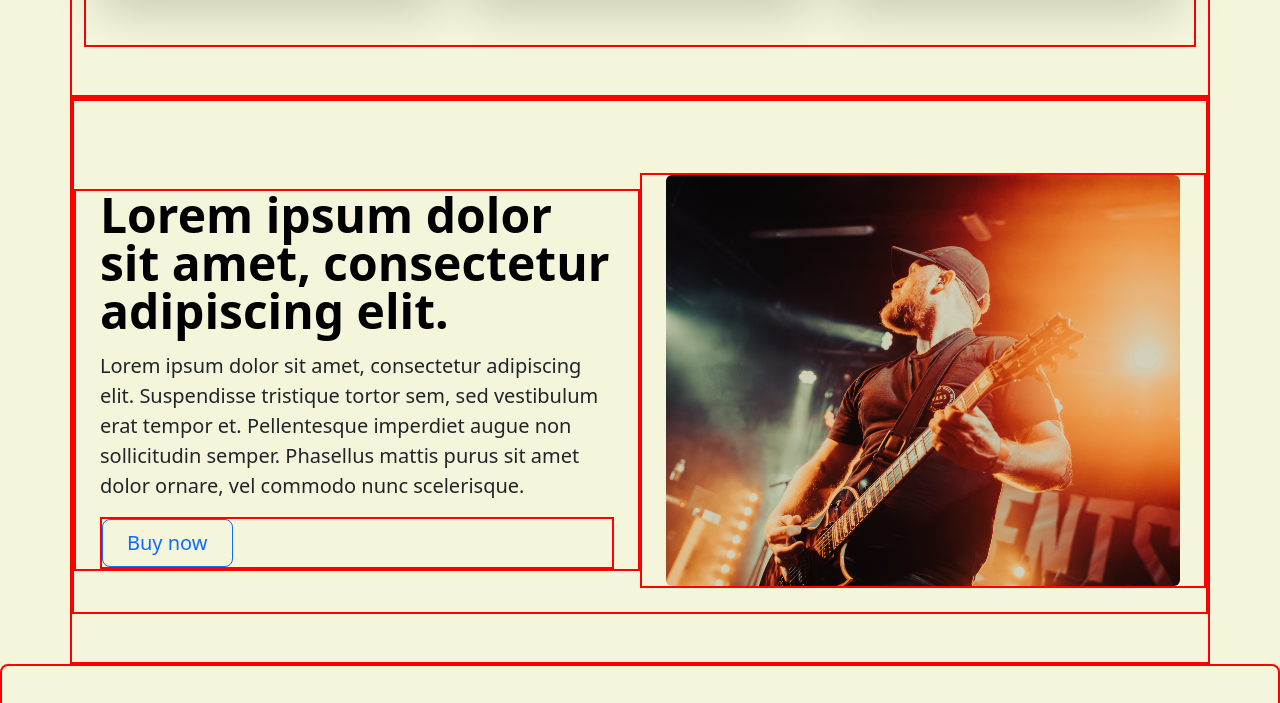
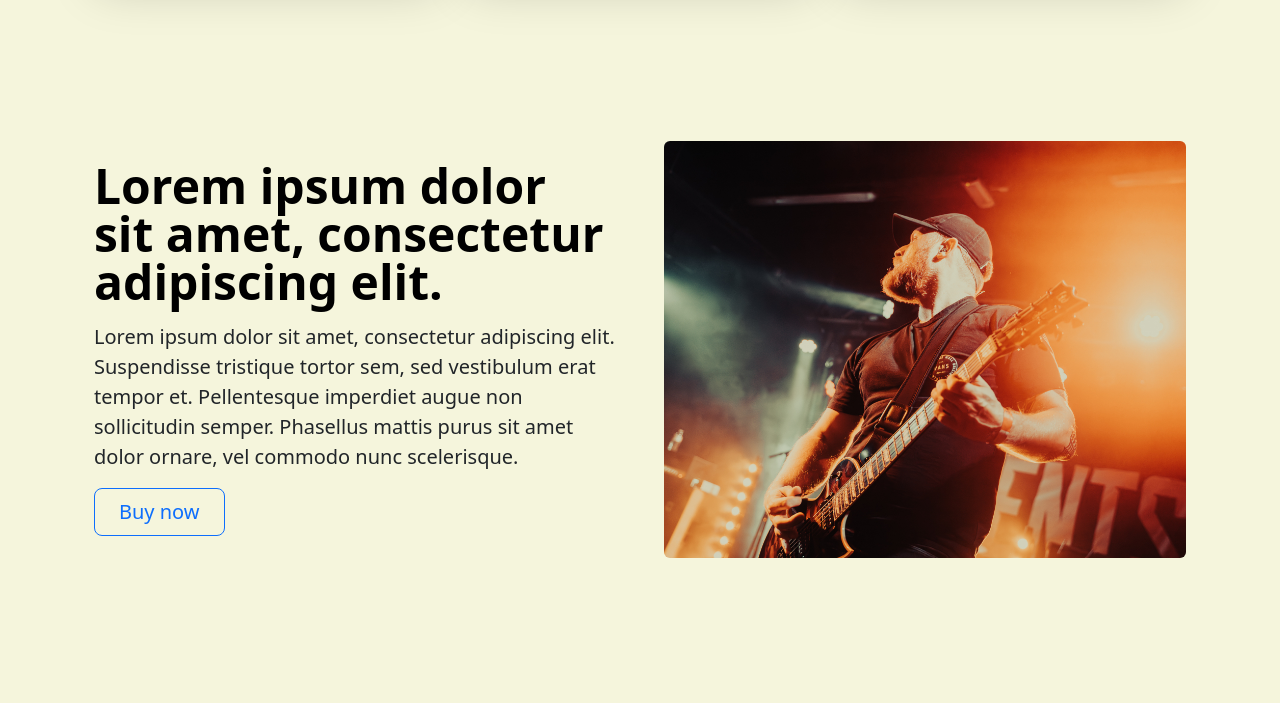
Before and after one commit to JeffreyBeutels/website2024, a plain HTML site: page index.html in a window 1280 px wide. Shown: the part 785-1488 px from the top of the page. Drawn offline with nearby package versions, Linux system fonts and the light colour scheme; a web font is replaced by a local one.

Commit message:
fixed css red bordes

```diff
--- a/styles.css
+++ b/styles.css
@@ -33,5 +33,5 @@ ul> .nav-link{
 }
 
 div{
- border: red solid 2px;
+ /* order: red solid 2px; */
 }
```
